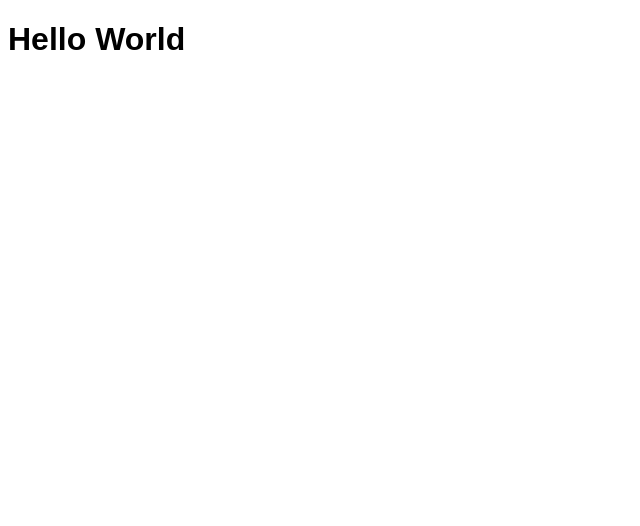
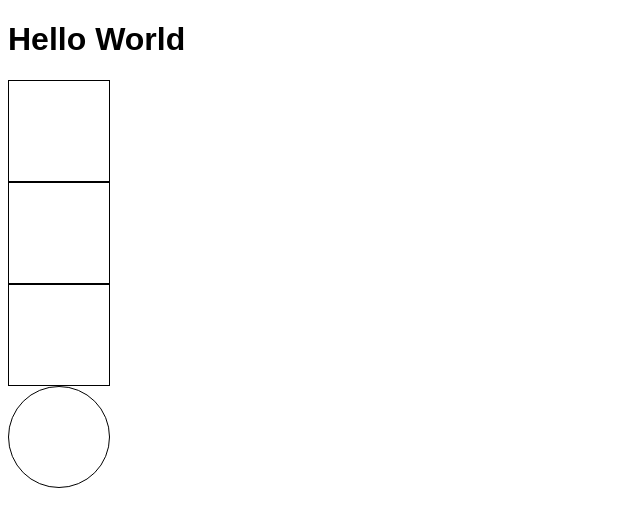
Before and after one commit to jcoteeeeee/git-workshop-001, a plain HTML site: page index.html in a window 1280 px wide. Shown: the whole page, without its empty margins (0-640 px from the left). Drawn offline with Linux system fonts and the light colour scheme.

Commit message:
added shapes

```diff
--- a/index.css
+++ b/index.css
@@ -1,3 +1,20 @@
 body {
     font-family: sans-serif
 }
+
+.container{
+
+}
+
+.box{
+    height: 100px;
+    width: 100px;
+    border: 1px solid #000
+}
+
+.circle {
+    height: 100px;
+    width: 100px;
+    border: 1px solid #000;
+    border-radius: 50%
+}
--- a/index.html
+++ b/index.html
@@ -9,10 +9,11 @@
 </head>
 <body>
     <h1>Hello World</h1>
-    <div>
-        <div></div>
-        <div></div>
-        <div></div>
+    <div class="container">
+        <div class="box"></div>
+        <div class="box"></div>
+        <div class="box"></div>
+        <div class="circle"></div>
     </div>
 </body>
 </html>
```
